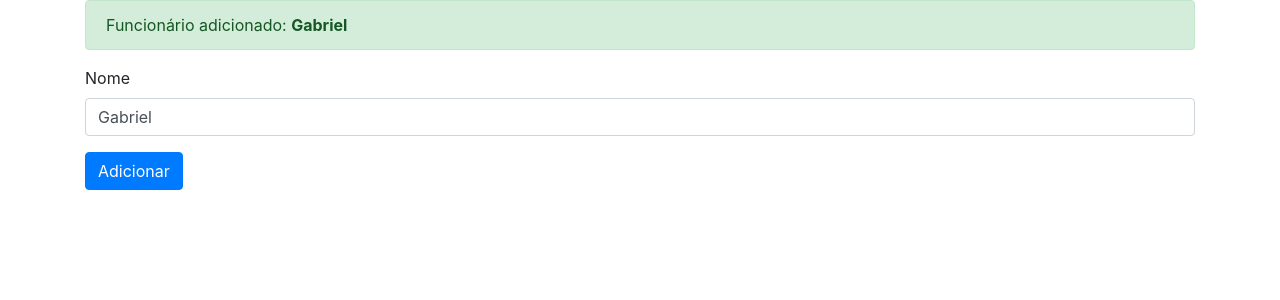
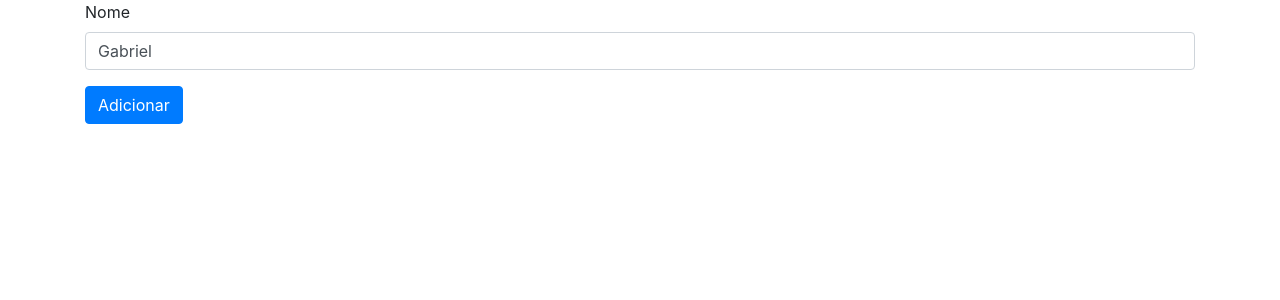
Before and after one commit to Gabriel-developer-01/fundamentos-angular, an Angular app: page / in a window 1280 px wide. Shown: the top 300 px of the page. Built offline with nearby package versions, Linux system fonts and the light colour scheme.

Commit message:
Exibindo condicionalmente com as diretivas ngiIf e hidden

```diff
--- a/src/app/app.component.html
+++ b/src/app/app.component.html
@@ -1,11 +1,12 @@
 <div class="container">
-    <div class="alert alert-success" role="alert">
+  <!--*ngIf="adicionado" ou [hidden]="!adicionado" -->
+    <div class="alert alert-success" role="alert" [hidden]="!adicionado">
         Funcionário adicionado: <strong>{{nome}}</strong>
     </div>
 
   <div class="form-group">
       <label>Nome</label>
-      <input type="text" class="form-control" [(ngModel)]="nome">
+      <input type="text" class="form-control" [(ngModel)]="nome" (focus)="adicionado=false">
   </div>
 
   <button type="button" class="btn btn-primary" (click)="adicionar()" [disabled]="nome.length==0">Adicionar</button>
--- a/src/app/app.component.ts
+++ b/src/app/app.component.ts
@@ -7,12 +7,11 @@
 })
 export class AppComponent {
   nome = 'Gabriel';
-
+  adicionado = false;
 
   adicionar(){
-
-   const numero = Math.round(Math.random() * 100);
-   this.nome = 'Joao' + numero;
+    console.log(`Adicionando ${this.nome}`)
+   this.adicionado = true;
   }
 
 }
```
